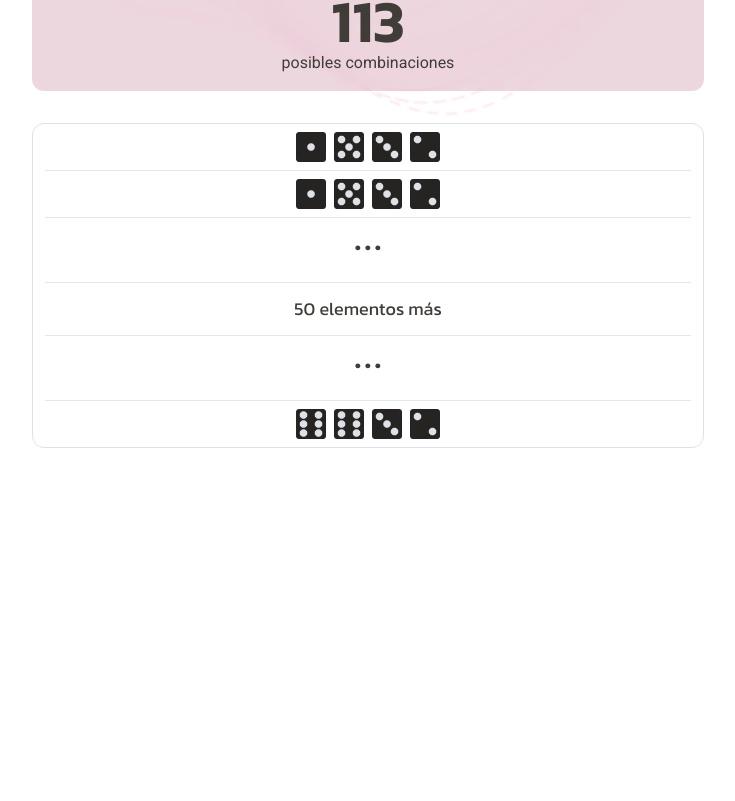
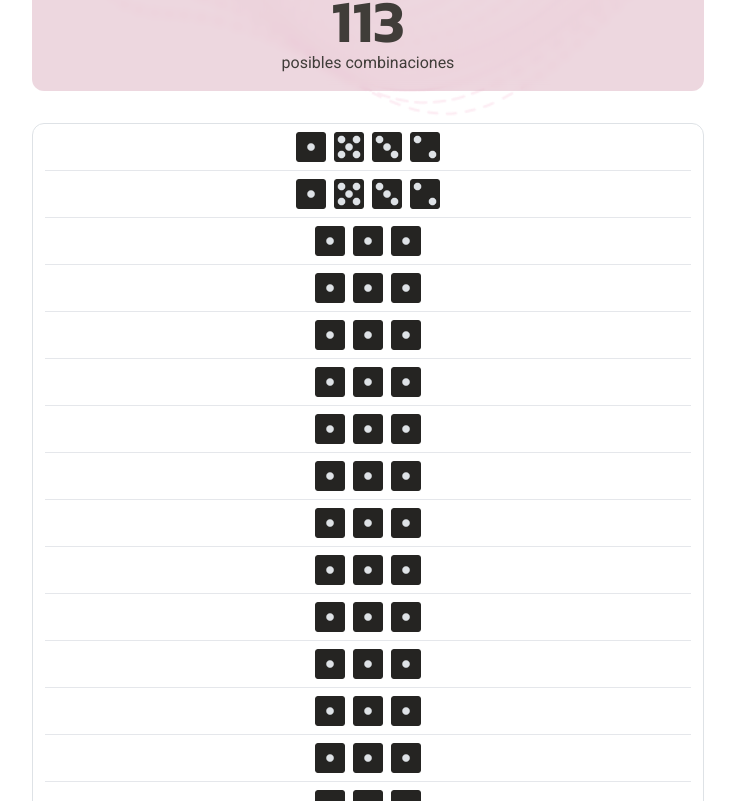
Before and after one commit to wilcar04/multiplicationRule, a React (Vite) app: page / in a window 1280 px wide. Shown: the part 779-1580 px from the top of the page, without its empty margins (272-1007 px from the left). Before the commit the page ends 1307 px from the top, so only its background shows below. Built offline with nearby package versions, Linux system fonts and the light colour scheme.

Commit message:
infinite scrolling done

```diff
--- a/package.json
+++ b/package.json
@@ -11,7 +11,8 @@
   },
   "dependencies": {
     "react": "^18.3.1",
-    "react-dom": "^18.3.1"
+    "react-dom": "^18.3.1",
+    "react-intersection-observer": "^9.13.1"
   },
   "devDependencies": {
     "@eslint/js": "^9.9.0",
--- a/src/Result.jsx
+++ b/src/Result.jsx
@@ -1,11 +1,25 @@
+import { useEffect, useState } from "react";
 import { dados } from "./constants/index";
+import { useInView } from "react-intersection-observer";
+import { juanfer } from "./juanfer";
 
-const Result = () => {
-  const firstPart = [
+const Result = ({ quantity }) => {
+  const [data, setData] = useState([
     [1, 5, 3, 2],
     [1, 5, 3, 2],
-  ];
-  const lastPart = [[6, 6, 3, 2]];
+  ]);
+
+  const [counter, setCounter] = useState(0);
+
+  const { ref, inView } = useInView();
+
+  useEffect(() => {
+    if (inView) {
+      const newData = juanfer(quantity, counter);
+      setData((oldData) => oldData.concat(newData));
+      setCounter((oldCounter) => oldCounter + 1);
+    }
+  }, [inView]);
 
   return (
     <div className="relative my-20">
@@ -20,7 +34,7 @@ const Result = () => {
 
         {/* Resultado */}
         <div className="flex flex-col px-3 mt-8 border divide-y border-n-3 rounded-xl backdrop-blur-sm">
-          {firstPart.map((combination, index) => (
+          {data.map((combination, index) => (
             <div key={index} className="flex justify-center gap-2 py-2">
               {combination.map((value, index) => {
                 const dado = dados.find((dado) => dado.id === value);
@@ -33,39 +47,9 @@ const Result = () => {
               })}
             </div>
           ))}
-          {lastPart && (
-            <>
-              <div className="flex flex-col justify-center w-full divide-y">
-                <h6 className="pb-6 text-4xl font-medium text-center text-n-2">
-                  ...
-                </h6>
-                <h6 className="py-3 text-lg font-medium text-center font-kanit text-n-2">
-                  50 elementos más
-                </h6>
-                <h6 className="pb-6 text-4xl font-medium text-center text-n-2">
-                  ...
-                </h6>
-              </div>
-              {lastPart.map((combination, index) => (
-                <div key={index} className="flex justify-center gap-2 py-2">
-                  {combination.map((value, index) => {
-                    const dado = dados.find((dado) => dado.id === value);
-                    return (
-                      <div key={index}>
-                        <img
-                          src={dado.img}
-                          alt={dado.id}
-                          width={30}
-                          height={30}
-                        />
-                      </div>
-                    );
-                  })}
-                </div>
-              ))}
-            </>
-          )}
         </div>
+
+        <div ref={ref}></div>
       </div>
     </div>
   );
--- /dev/null
+++ b/src/juanfer.js
@@ -0,0 +1,32 @@
+export function juanfer(quantity, counter) {
+  const result = counter + 1;
+  return [
+    [result, result, result],
+    [result, result, result],
+    [result, result, result],
+    [result, result, result],
+    [result, result, result],
+    [result, result, result],
+    [result, result, result],
+    [result, result, result],
+    [result, result, result],
+    [result, result, result],
+    [result, result, result],
+    [result, result, result],
+    [result, result, result],
+    [result, result, result],
+    [result, result, result],
+    [result, result, result],
+    [result, result, result],
+    [result, result, result],
+    [result, result, result],
+    [result, result, result],
+    [result, result, result],
+    [result, result, result],
+    [result, result, result],
+    [result, result, result],
+    [result, result, result],
+    [result, result, result],
+    [result, result, result],
+  ];
+}
```
Also changed, not shown: 1 other file (tests, documents, lock files or other folders).
